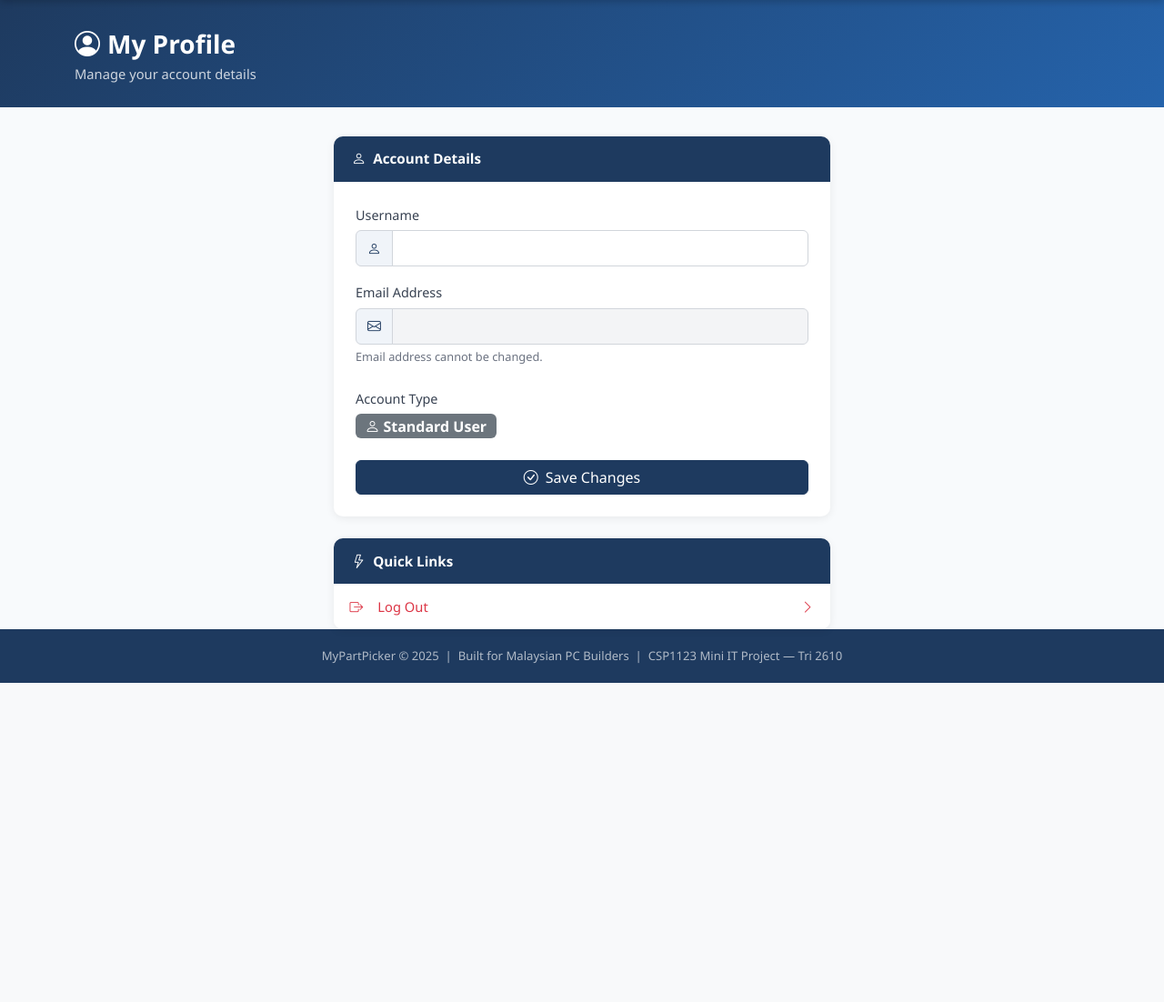
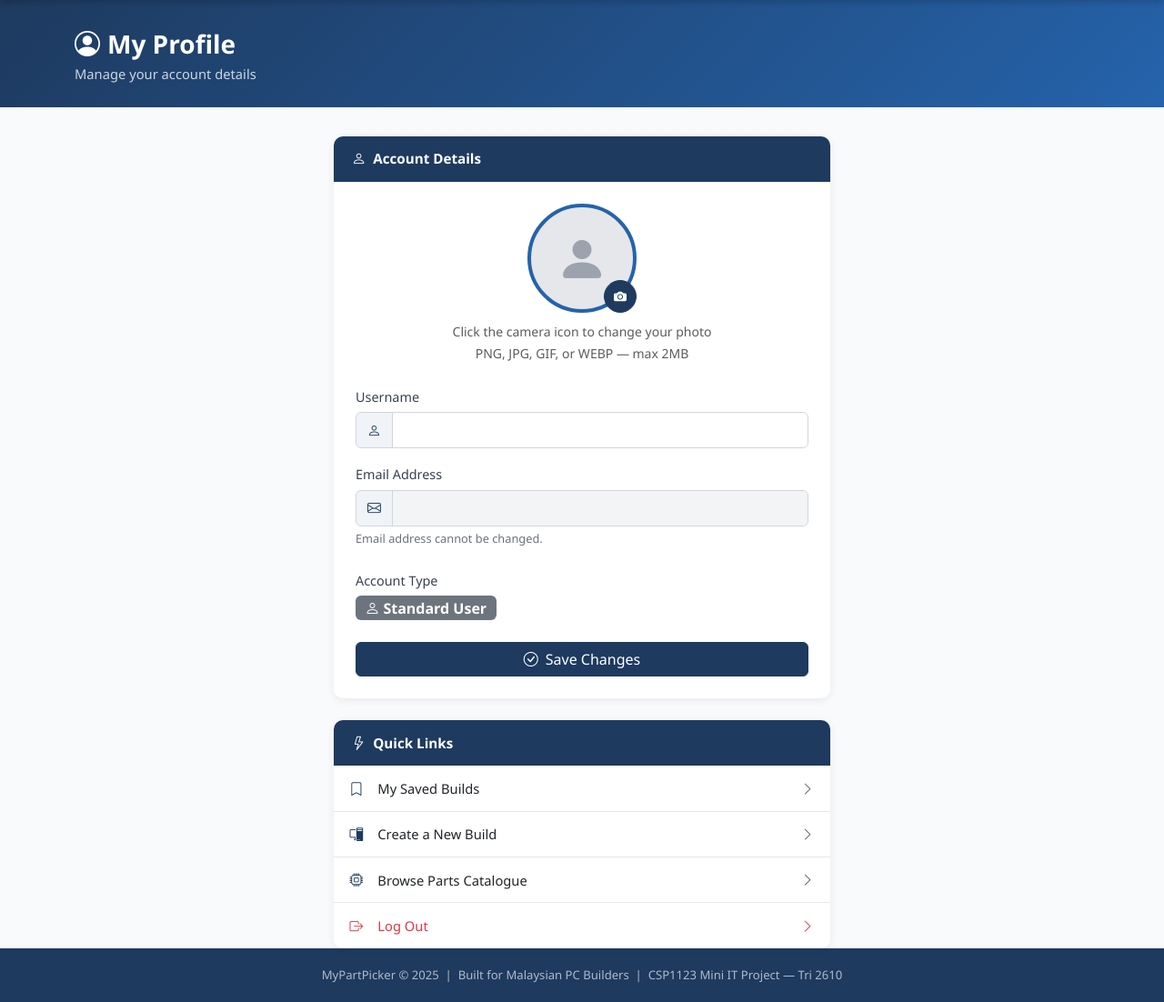
Before and after one commit to asrarin/MyPartPicker_G061, a Flask app: template app/templates/auth/profile.html in a window 1280 px wide. Shown: the part 63-1165 px from the top of the page at 91% size. Before the commit the page ends 814 px from the top, so only its background shows below. Run offline with Flask 3, Linux system fonts and the light colour scheme; the template is opened without the code that fills it, so the values that code supplies are empty.

Commit message:
profile pic logic and slight format changes have been updated

```diff
--- a/app/templates/auth/login.html
+++ b/app/templates/auth/login.html
@@ -27,6 +27,11 @@
                                 <input type="password" class="form-control" id="password" name="password" placeholder="Enter your password" required>
                             </div>
                         </div>
+                        <div class="text-end mb-4">
+                          <a href="{{ url_for('auth.forgot_password') }}" class="small text-muted" style="text-decoration:none;">
+                            <i class="bi bi-question-circle me-1"></i>Forgot your password?
+                          </a>
+                        </div>
                         <div class="d-grid">
                             <button type="submit" class="btn btn-primary btn-lg">
                                 <i class="bi bi-box-arrow-in-right me-2"></i>Log In
--- a/app/templates/auth/profile.html
+++ b/app/templates/auth/profile.html
@@ -13,7 +13,52 @@
             <div class="card mb-4">
                 <div class="card-header"><i class="bi bi-person me-2"></i>Account Details</div>
                 <div class="card-body p-4">
-                    <form method="POST" action="{{ url_for('auth.profile') }}">
+                    <form method="POST" action="{{ url_for('auth.profile') }}" enctype="multipart/form-data">
+
+                        <!-- PROFILE PICTURE  -->
+
+                        <div class="text-center mb-4">
+                          <div class="position-relative d-inline-block">
+                            {% if current_user.profile_picture %}
+                            <img id="avatarPreview"
+                                 src="{{ url_for('static', filename='uploads/profile_pics/' + current_user.profile_picture) }}"
+                                 alt="Profile picture"
+                                 class="rounded-circle"
+                                 style="width:120px;height:120px;object-fit:cover;border:4px solid var(--primary-light);">
+                            {% else %}
+                            <div id="avatarPlaceholder"
+                                 class="rounded-circle d-flex align-items-center justify-content-center"
+                                 style="width:120px;height:120px;background:#e5e7eb;border:4px solid var(--primary-light);">
+                              <i class="bi bi-person-fill" style="font-size:3.5rem;color:#9ca3af;"></i>
+                            </div>
+                            <img id="avatarPreview" src="" alt="Preview" class="rounded-circle d-none"
+                                 style="width:120px;height:120px;object-fit:cover;border:4px solid var(--primary-light);">
+                            {% endif %}
+
+                            <label for="profilePictureInput"
+                                   class="btn btn-primary btn-sm rounded-circle position-absolute"
+                                   style="bottom:0; right:0; width:36px; height:36px; padding:0; display:flex; align-items:center; justify-content:center; cursor:pointer;">
+                              <i class="bi bi-camera-fill"></i>
+                            </label>
+                          </div>
+
+                          <input type="file" id="profilePictureInput" name="profile_picture"
+                                 accept=".png,.jpg,.jpeg,.gif,.webp" class="d-none" onchange="previewAvatar(event)">
+
+                          <div class="mt-2">
+                            <small class="text-muted">Click the camera icon to change your photo</small><br>
+                            <small class="text-muted">PNG, JPG, GIF, or WEBP — max 2MB</small>
+                          </div>
+
+                          {% if current_user.profile_picture %}
+                          <div class="mt-2">
+                            <button type="submit" form="removePictureForm" class="btn btn-sm btn-outline-danger">
+                              <i class="bi bi-trash me-1"></i>Remove Picture
+                            </button>
+                          </div>
+                          {% endif %}
+                        </div>
+
                         <div class="mb-3">
                             <label class="form-label" for="username">Username</label>
                             <div class="input-group">
@@ -43,18 +88,63 @@
                             <button type="submit" class="btn btn-primary"><i class="bi bi-check-circle me-2"></i>Save Changes</button>
                         </div>
                     </form>
+                    <form id="removePictureForm" method="POST" action="{{ url_for('auth.remove_picture') }}" class="d-none"></form>
                 </div>
             </div>
             <div class="card">
                 <div class="card-header"><i class="bi bi-lightning me-2"></i>Quick Links</div>
                 <div class="list-group list-group-flush" style="border-radius:0 0 10px 10px;">
-                    <a href="{{ url_for('auth.logout') }}" class="list-group-item list-group-item-action d-flex align-items-center text-danger">
-                        <i class="bi bi-box-arrow-right me-3"></i><span>Log Out</span>
-                        <i class="bi bi-chevron-right ms-auto"></i>
-                    </a>
+                  <a href="{{ url_for('builds.saved_builds') }}" class="list-group-item list-group-item-action d-flex align-items-center">
+                    <i class="bi bi-bookmark me-3" style="color:var(--primary);"></i>
+                    <span>My Saved Builds</span><i class="bi bi-chevron-right ms-auto text-muted"></i>
+                  </a>
+                  <a href="{{ url_for('builds.builder') }}" class="list-group-item list-group-item-action d-flex align-items-center">
+                    <i class="bi bi-pc-display me-3" style="color:var(--primary);"></i>
+                    <span>Create a New Build</span><i class="bi bi-chevron-right ms-auto text-muted"></i>
+                  </a>
+                  <a href="{{ url_for('parts.catalogue') }}" class="list-group-item list-group-item-action d-flex align-items-center">
+                    <i class="bi bi-cpu me-3" style="color:var(--primary);"></i>
+                    <span>Browse Parts Catalogue</span><i class="bi bi-chevron-right ms-auto text-muted"></i>
+                  </a>
+                  {% if current_user.is_admin %}
+                  <a href="{{ url_for('admin.dashboard') }}" class="list-group-item list-group-item-action d-flex align-items-center">
+                    <i class="bi bi-shield-lock me-3" style="color:#d97706;"></i>
+                    <span>Admin Panel</span><i class="bi bi-chevron-right ms-auto text-muted"></i>
+                  </a>
+                  {% endif %}
+                  <a href="{{ url_for('auth.logout') }}" class="list-group-item list-group-item-action d-flex align-items-center text-danger">
+                    <i class="bi bi-box-arrow-right me-3"></i><span>Log Out</span>
+                    <i class="bi bi-chevron-right ms-auto"></i>
+                  </a>
                 </div>
             </div>
         </div>
     </div>
 </div>
+
+
+{% block extra_js %}
+<script>
+  function previewAvatar(event) {
+    const file = event.target.files[0];
+    if (!file) return;
+
+    if (file.size > 2 * 1024 * 1024) {
+      alert('File is too large. Maximum size is 2MB.');
+      event.target.value = '';
+      return;
+    }
+
+    const reader = new FileReader();
+    reader.onload = function (e) {
+      const preview     = document.getElementById('avatarPreview');
+      const placeholder = document.getElementById('avatarPlaceholder');
+      preview.src = e.target.result;
+      preview.classList.remove('d-none');
+      if (placeholder) placeholder.classList.add('d-none');
+    };
+    reader.readAsDataURL(file);
+  }
+</script>
 {% endblock %}
+{% endblock %}
```
